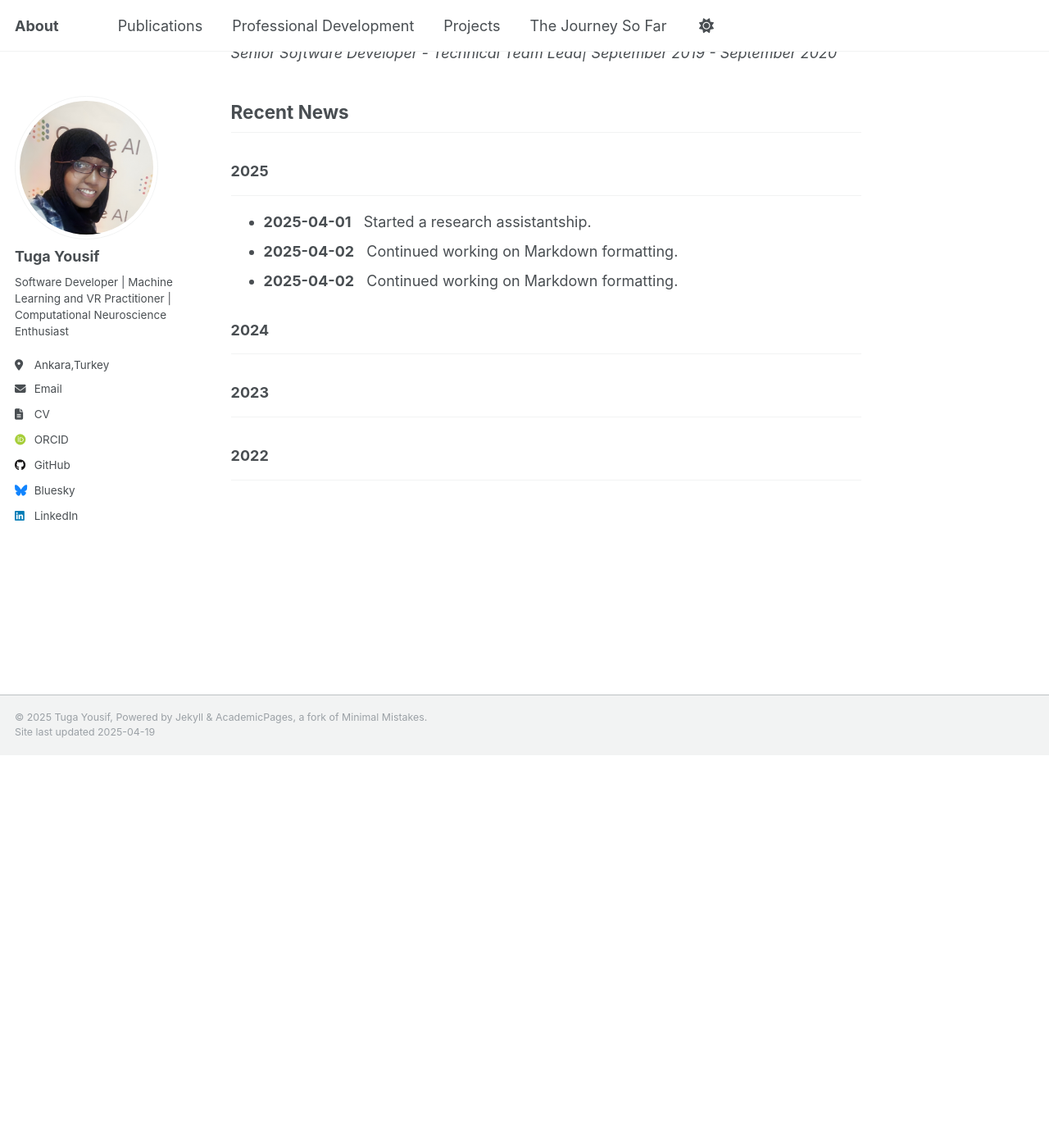
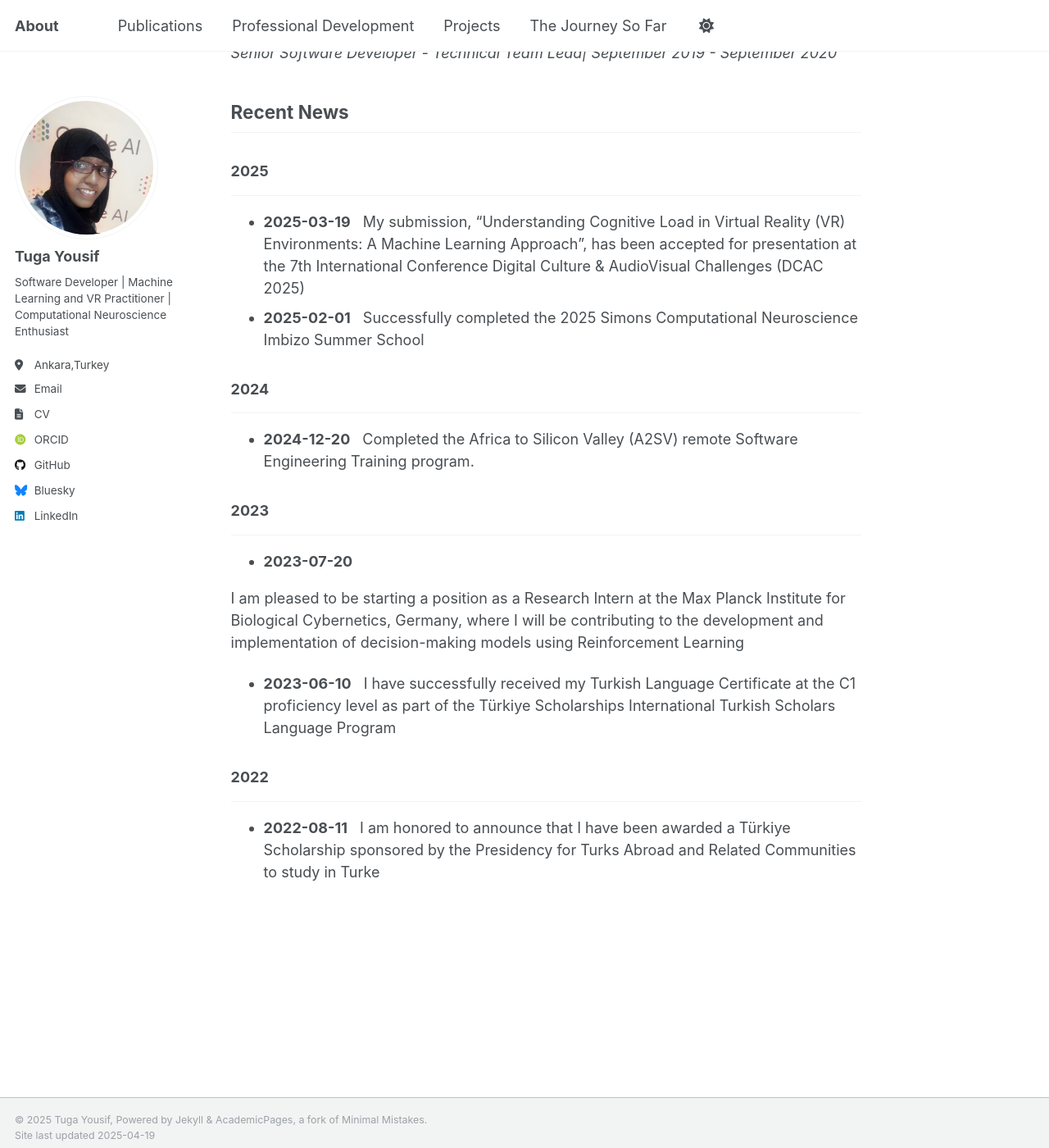
Before and after one commit to TugaAhmed/TugaAhmed.github.io, a Jekyll site: the page built from _pages/about.md, in a window 1280 px wide and 1400 px high, scrolled down 1071 px. Shown: the whole window at 82% size. Built offline with Jekyll 4.4.1, drawn with Linux system fonts in a browser that asks for light colours; some web fonts are replaced; before the commit the page ends 1992 px from its top, so only the background shows below that.

Commit message:
added news

```diff
--- a/_pages/about.md
+++ b/_pages/about.md
@@ -44,22 +44,31 @@ Tuga Yousif is a Sudanese MSc student in Computer Engineering with a strong pass
 
 ### 2025
 ---
-- **2025-04-01** <span style="padding-left: 10px;">
-Started a research assistantship.
-- **2025-04-02**  <span style="padding-left: 10px;">
- Continued working on Markdown formatting.
-- **2025-04-02**  <span style="padding-left: 10px;">
-  Continued working on Markdown formatting.
+- **2025-03-19** <span style="padding-left: 10px;">
+My submission, "Understanding Cognitive Load in Virtual Reality (VR) Environments: A Machine Learning Approach", has been accepted for presentation at the 7th International Conference Digital Culture & AudioVisual Challenges (DCAC 2025)
+- **2025-02-01**  <span style="padding-left: 10px;">
+Successfully completed the 2025 Simons Computational Neuroscience Imbizo Summer School
+
 
 ### 2024
 ---
-
+- **2024-12-20**  <span style="padding-left: 10px;">
+Completed the Africa to Silicon Valley (A2SV) remote Software Engineering Training program.
 
 
 
 ### 2023
 ---
+- **2023-07-20**  <span style="padding-left: 10px;">
+
+I am pleased to be starting a position as a Research Intern at the Max Planck Institute for Biological Cybernetics, Germany, where I will be contributing to the development and implementation of decision-making models using Reinforcement Learning
+
+- **2023-06-10**  <span style="padding-left: 10px;">
+I have successfully received my Turkish Language Certificate at the C1 proficiency level as part of the Türkiye Scholarships International Turkish Scholars Language Program
 
 
 ### 2022
 ---
+
+- **2022-08-11**  <span style="padding-left: 10px;">
+I am honored to announce that I have been awarded a Türkiye Scholarship sponsored by the Presidency for Turks Abroad and Related Communities to study in Turke
```
